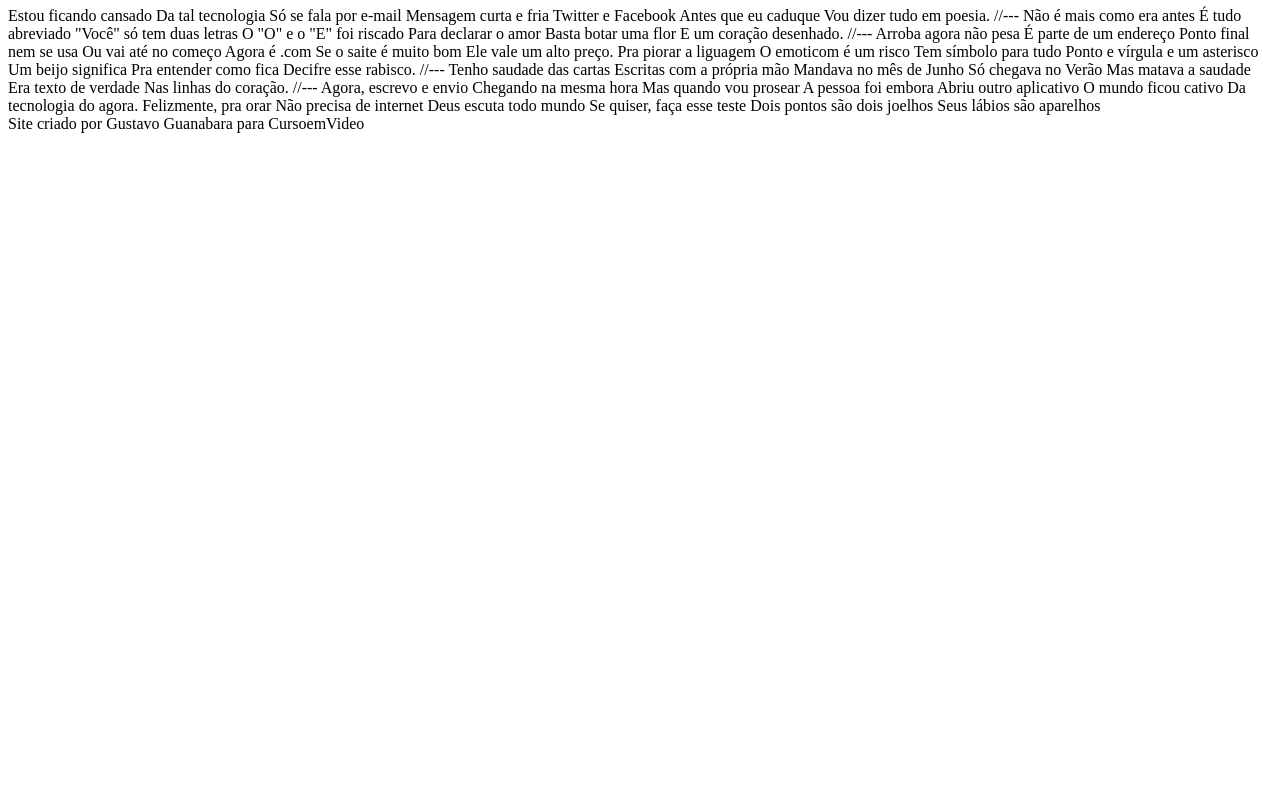
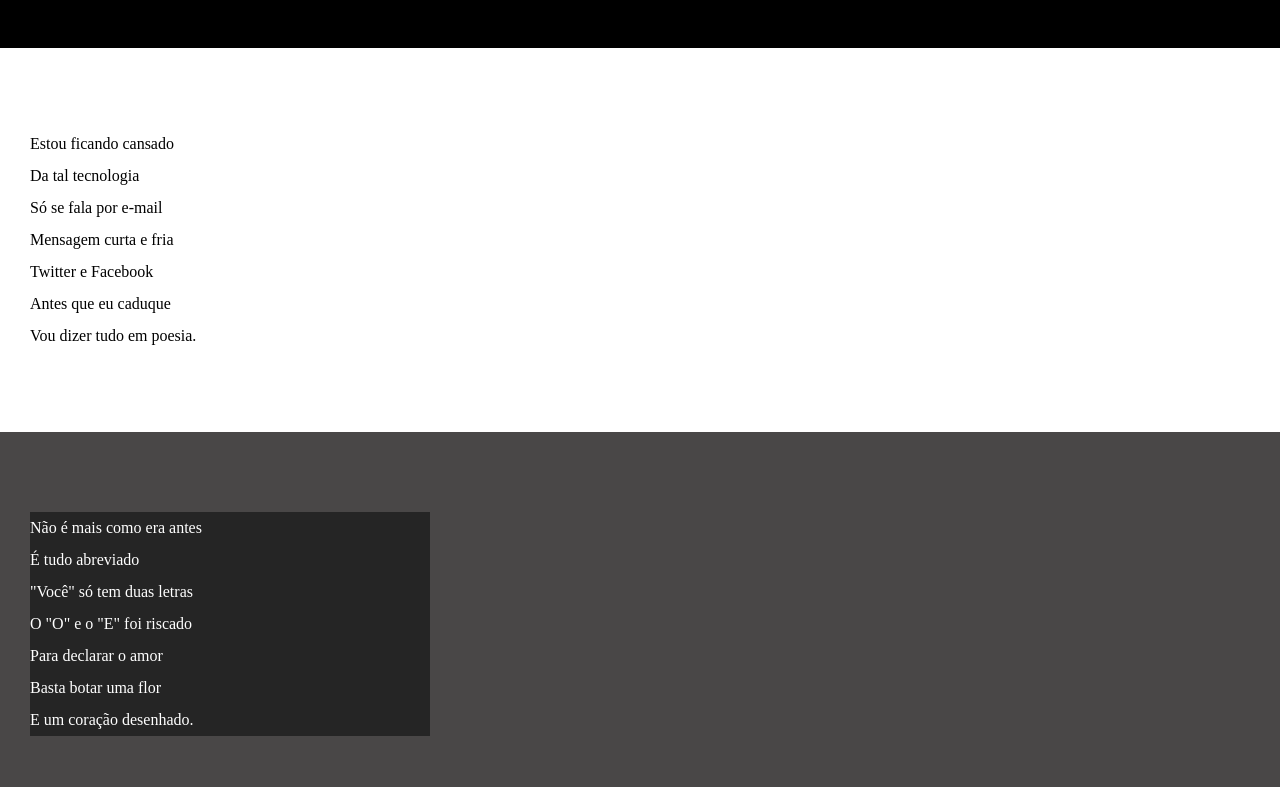
Before and after one commit to Narassmartins/html-css, a plain HTML site: page desafios/d012/index.html in a window 1280 px wide. Shown: the part 107-894 px from the top of the page. Before the commit the page ends 800 px from the top, so only its background shows below. Drawn offline with Linux system fonts and the light colour scheme.

Commit message:
Atualizei estilos dos textos e blocos

```diff
--- /dev/null
+++ b/desafios/d012/estilo/style.css
@@ -0,0 +1,65 @@
+@charset "UTF-8";
+
+*{
+    margin: 0px;
+    padding: 0px;
+}
+
+html, body{
+    min-height: 100vh;
+    background-color: darkgray;
+}
+
+header{
+    background-color: black;
+    color: white;
+    text-align: center;
+}
+
+header > h1{
+    padding-top: 50px;
+    font-variant: small-caps;
+}
+
+header > p{
+    padding-bottom: 50px;
+}
+
+a{
+    color: white;
+    text-decoration: none;
+    font-weight: bolder;
+    }
+
+    a:hover{
+        text-decoration: underline;
+    }
+
+    section{
+        padding-top: 10vh;
+        padding-bottom: 10vh;
+        line-height: 2em;
+        padding-left: 30px;
+    }
+
+    section.normal{
+        background-color: white;
+        color: black;
+    }
+
+    section.imagem{
+        background-color: rgb(73, 71, 71);
+        color: white;
+    }
+
+    section.imagem > p{
+        width: 400px;
+        background-color: rgb(37, 37, 37);
+    }
+
+    footer{
+        background-color: black;
+        color: white;
+        text-align: center;
+        padding: 10px;
+    }
--- a/desafios/d012/index.html
+++ b/desafios/d012/index.html
@@ -4,6 +4,7 @@
     <meta charset="UTF-8">
     <meta name="viewport" content="width=device-width, initial-scale=1.0">
     <title>Cordel Moderno</title>
+    <link rel="stylesheet" href="estilo/style.css">
 </head>
 <body>
     <header>
@@ -13,69 +14,89 @@
         </p>
     </header>
 
-    Estou ficando cansado
-    Da tal tecnologia
-    Só se fala por e-mail
-    Mensagem curta e fria
-    Twitter e Facebook
-    Antes que eu caduque
-    Vou dizer tudo em poesia.
+    <section class="normal">
+        <p>
+            Estou ficando cansado <br>
+            Da tal tecnologia <br>
+            Só se fala por e-mail <br>
+            Mensagem curta e fria <br>
+            Twitter e Facebook <br>
+            Antes que eu caduque <br>
+            Vou dizer tudo em poesia.
+        </p>
+    </section>
 
-    //---
 
-    Não é mais como era antes
-    É tudo abreviado
-    "Você" só tem duas letras
-    O "O" e o "E" foi riscado
-    Para declarar o amor
-    Basta botar uma flor
-    E um coração desenhado.
+    <section class="imagem">
+        <p>
+            Não é mais como era antes <br>
+            É tudo abreviado <br>
+            "Você" só tem duas letras <br>
+            O "O" e o "E" foi riscado <br>
+            Para declarar o amor <br>
+            Basta botar uma flor <br>
+            E um coração desenhado.
+        </p>
+    </section>
 
-    //---
 
-    Arroba agora não pesa
-    É parte de um endereço
-    Ponto final nem se usa
-    Ou vai até no começo
-    Agora é .com
-    Se o saite é muito bom
-    Ele vale um alto preço.
+    <section class="normal">
+            <p>
+                Arroba agora não pesa <br>
+                É parte de um endereço <br>
+                Ponto final nem se usa <br>
+                Ou vai até no começo <br>
+                Agora é .com <br>
+                Se o saite é muito bom <br>
+                Ele vale um alto preço. <br>
+            </p>
 
-    Pra piorar a liguagem
-    O emoticom é um risco
-    Tem símbolo para tudo
-    Ponto e vírgula e um asterisco
-    Um beijo significa
-    Pra entender como fica
-    Decifre esse rabisco.
+            <p>
+                Pra piorar a liguagem <br>
+                O emoticom é um risco <br>
+                Tem símbolo para tudo <br>
+                Ponto e vírgula e um asterisco <br>
+                Um beijo significa <br>
+                Pra entender como fica <br>
+                Decifre esse rabisco.
+            </p>
+    </section>
 
-    //---
 
-    Tenho saudade das cartas
-    Escritas com a própria mão
-    Mandava no mês de Junho
-    Só chegava no Verão
-    Mas matava a saudade
-    Era texto de verdade
-    Nas linhas do coração.
+    <section class="imagem">
+        <P>
+            Tenho saudade das cartas <br>
+            Escritas com a própria mão <br>
+            Mandava no mês de Junho <br>
+            Só chegava no Verão <br>
+            Mas matava a saudade <br>
+            Era texto de verdade <br>
+            Nas linhas do coração. <br>
+        </P>
+    </section>
 
-    //---
 
-    Agora, escrevo e envio
-    Chegando na mesma hora
-    Mas quando vou prosear
-    A pessoa foi embora
-    Abriu outro aplicativo
-    O mundo ficou cativo
-    Da tecnologia do agora.
+    <section class="normal">
+            <p>
+                Agora, escrevo e envio <br>
+                Chegando na mesma hora <br>
+                Mas quando vou prosear <br>
+                A pessoa foi embora <br>
+                Abriu outro aplicativo <br>
+                O mundo ficou cativo <br>
+                Da tecnologia do agora. <br>
+            </p>
 
-    Felizmente, pra orar
-    Não precisa de internet
-    Deus escuta todo mundo
-    Se quiser, faça esse teste
-    Dois pontos são dois joelhos
-    Seus lábios são aparelhos
+            <p>
+                Felizmente, pra orar <br>
+                Não precisa de internet <br>
+                Deus escuta todo mundo <br>
+                Se quiser, faça esse teste <br>
+                Dois pontos são dois joelhos <br>
+                Seus lábios são aparelhos
+            </p>
+    </section>
 
-    <footer>Site criado por Gustavo Guanabara para CursoemVideo</footer>
+    <footer><p>Site criado por Gustavo Guanabara para CursoemVideo</p></footer>
 </body>
 </html>
```
